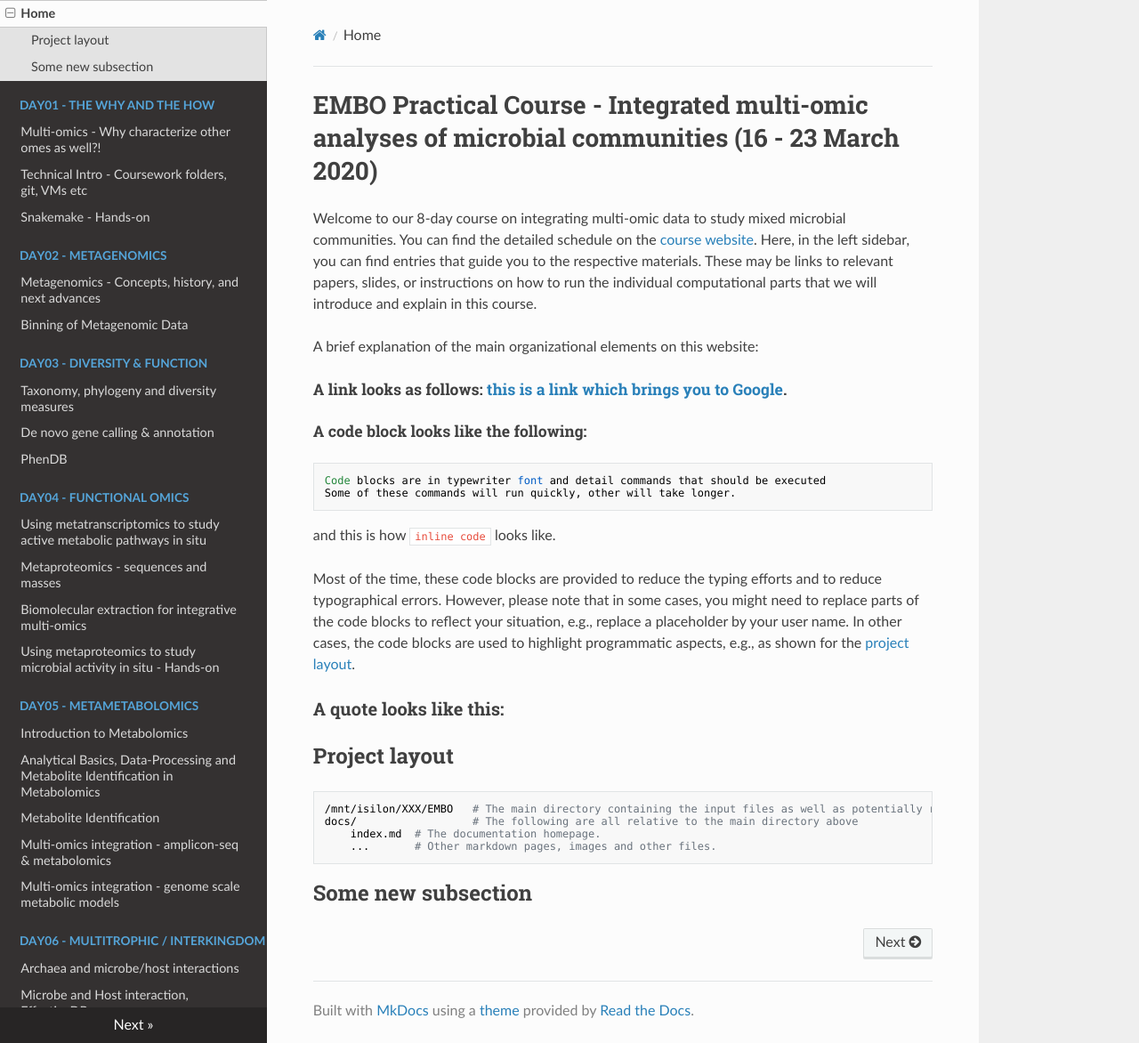
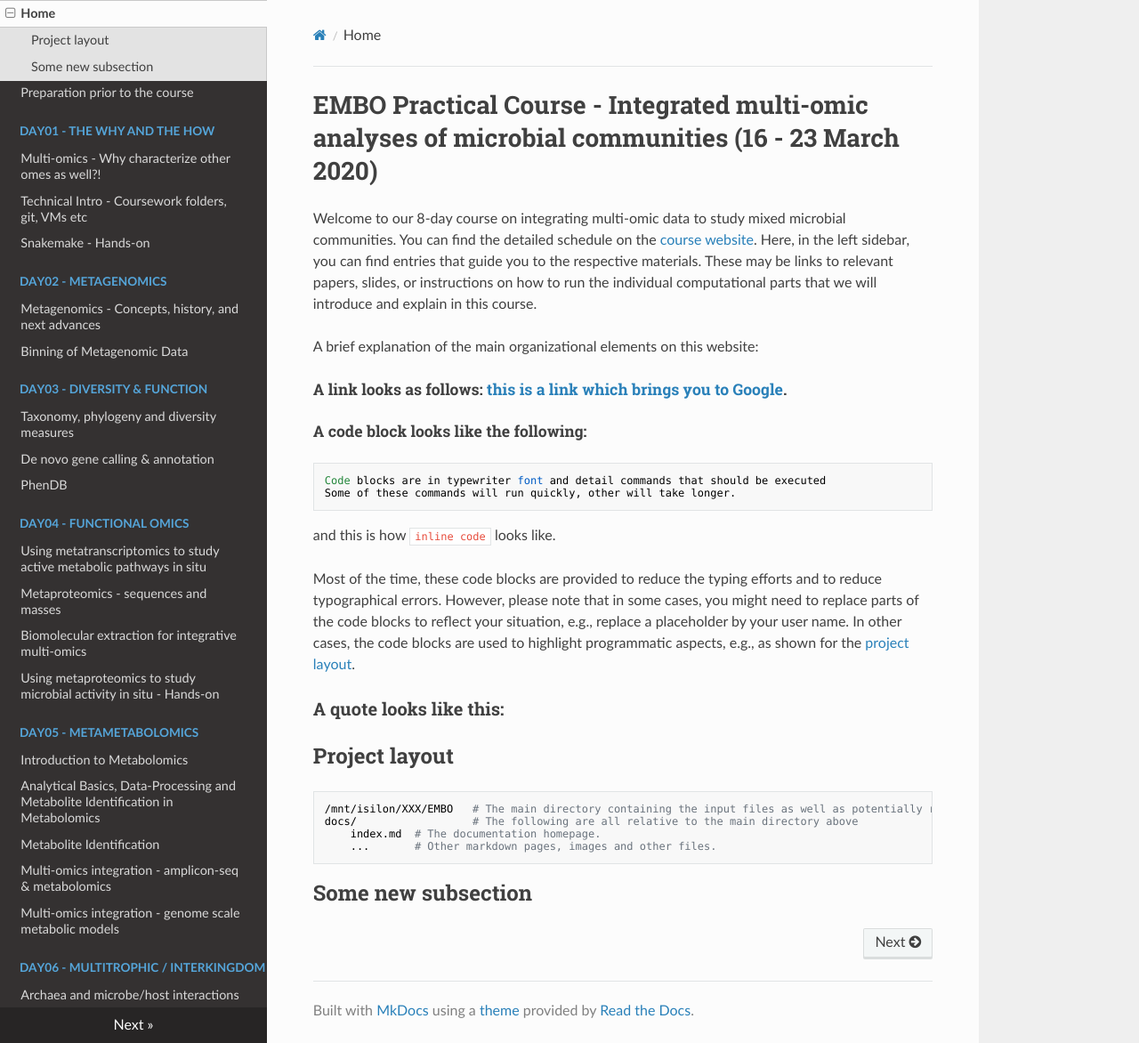
Before and after one commit to claczny/rtd-mkdocs-test, an MkDocs documentation site: the page built from docs/index.md, in a window 1280 px wide and 1172 px high. Shown: the whole window at 89% size. Built offline with MkDocs 1.6.1, drawn with Linux system fonts in a browser that asks for light colours; nearby versions of some CDN libraries.

Commit message:
Add toc entry for preparatory materials.

```diff
--- a/mkdocs.yml
+++ b/mkdocs.yml
@@ -2,6 +2,7 @@ site_name: EMBO Practical Course 2020 - Integrated multi-omic analyses of microb
 
 nav:
 - Home: 'index.md'
+- Preparation prior to the course: 'preparation.md'
 - Day01 - The Why and the How:
     - Multi-omics - Why characterize other omes as well?!: 'day01/multiomics_why.md'
     - Technical Intro - Coursework folders, git, VMs etc: 'day01/technical_intro.md'
```
